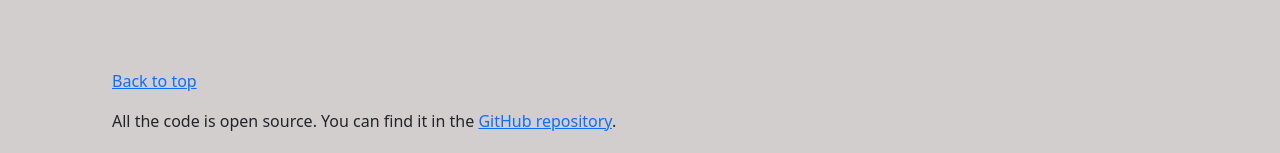
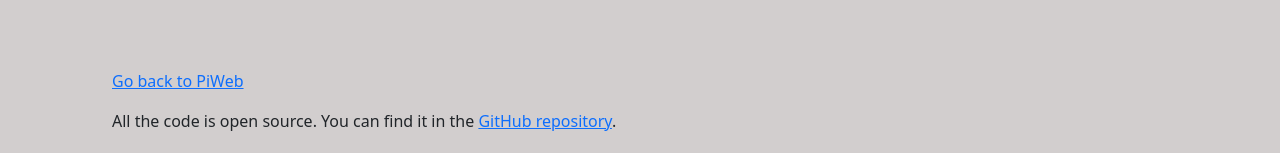
Before and after one commit to PiWebswiss/web-OCR, a plain HTML site: page index.html in a window 1280 px wide. Shown: the part 2369-2522 px from the top of the page. Drawn offline with nearby package versions, Linux system fonts and the light colour scheme.

Commit message:
updated text

```diff
--- a/index.html
+++ b/index.html
@@ -191,7 +191,7 @@
   <footer>
     <div class="footer-container">
       <div class="footer-margin">
-          <p><a data-translate="a-back-to-top" href="#">Back to top</a></p>
+          <p><a data-translate="a-back-to-top" href="../index.html">Go back to PiWeb</a></p>
           <p data-translate="footer-p1">All the code is open source. You can find it in the <a href="#">GitHub repository</a>.</p>
           <p data-translate="footer-p2" class="hide-on-small">Your predicted text is saved for two hours so that you can copy it. After that, your data is deleted.</p>
           <p data-translate="footer-p3" class="hide-on-small">I run a local cleaning schedule every hour to remove expired data.</p>
--- a/static/text.js
+++ b/static/text.js
@@ -29,20 +29,20 @@ const translations = {
         '1p-5': 'It supports various image formats, including PNG, JPEG, PDF and offers excellent accuracy.',
         '1p-6': 'For now, only images are supported, OCR with video is coming soon!',
         '1p-7': 'Link to <a href="https://ocr.space/ocrapi" target="_blank">OCR Space API</a>',
-        'a-back-to-top': 'Back to top',
-        'footer-p1': 'All the code is open source. You can find it in the <a href="#">GitHub repository</a>.',
+        'a-back-to-top': 'Go back to PiWeb',
+        'footer-p1': 'All the code is open source. You can find it in the <a href="https://github.com/PiWebswiss/web-OCR">GitHub repository</a>.',
         'footer-p2': 'Your predicted text is saved for two hours so that you can copy it. After that, your data is deleted.',
         'footer-p3': 'I run a local cleaning schedule every hour to remove expired data.',
         'footer-p4': 'If you wish, you can delete all the data stored on your device using the button below.',
         'btn-delete': 'Delete your data',
     },
     'fr': {
-        'nav-1': 'Reconnaissance de texte',
+        'nav-1': 'OCR',
         'nav-2': 'Historique',
         'nav-3': "Mode d'emploi",
         'h1': 'Reconnaissance optique de caractères',
-        'p1': "C'est une technologie qui reconnaît le texte dans une image. Il existe différentes méthodes, l'une des approches courantes étant le deep learning. J'ai implémenté un système pour reconnaître le texte d'une image",
-        'p2': "Essayer la reconnaissance optique de caractères en utilisant l'interface ci-dessous.",
+        'p1': "C'est une technologie qui reconnaît le texte dans une image. Il existe différentes méthodes, l'une des approches courantes étant le deep learning. J'ai implémenté un système pour reconnaître le texte d'une image.",
+        'p2': "Essayez la reconnaissance optique de caractères en utilisant l'interface ci-dessous.",
         'h3-1': 'Reconnaissance optique de caractères',
         'span-1': 'Cliquez pour télécharger le fichier',
         'drop-text': 'ou glissez-déposez votre fichier ici',
@@ -52,22 +52,22 @@ const translations = {
         'h4-1': 'Votre historique',
         'table-title-1': 'Date et heure',
         'table-title-2': 'Texte détecté',
-        '0p-1': 'Pour extraire le texte d\'une image, il suffit de glisser-déposer votre image ou d\'utiliser le bouton "Choisir une image". Votre image est automatiquement soumise et le texte extrait est renvoyé.',
-        '0p-2': 'Le texte est sauvegardé pendant 2 heures dans le stockage de votre navigateur, vous permettant de le copier.',
-        '0p-3': 'Après 2 heures, l\'historique est supprimé, assurez-vous donc de copier votre texte !',
-        '0p-5': 'N\'envoyez pas d\'images sensibles, car il n\'y a pas de protection en place, et votre image peut être utilisée par <a href="https://ocr.space/ocrapi" target="_blank">OCR Space</a>.',
-        '1p-1': 'J\'utilise l\'<a href="https://ocr.space/ocrapi" target="_blank">API OCR Space</a> pour effectuer la reconnaissance optique de caractères sur les images. Elle offre une bonne précision et est rapide.',
+        '0p-1': "Pour extraire le texte d'une image, il suffit de glisser-déposer votre image ou d'utiliser le bouton 'Choisir une image'. Votre image est automatiquement soumise et le texte extrait vous est donné.",
+        '0p-2': 'Le texte est sauvegardé pendant 2 heures dans le stockage de votre navigateur, ce qui vous permet de le copier.',
+        '0p-3': "Après 2 heures, l'historique est supprimé, assurez-vous donc de copier votre texte !",
+        '0p-5': "N'envoyez pas d'images sensibles, car il n'y a pas de protection en place, et votre image peut être utilisée par <a href='https://ocr.space/ocrapi' target='_blank'>OCR Space</a>.",
+        '1p-1': "J'utilise l'<a href='https://ocr.space/ocrapi' target='_blank'>API OCR Space</a> pour effectuer la reconnaissance optique de caractères sur les images. Elle offre une bonne précision et est rapide.",
         '1p-2': 'Vous avez une limite de 500 requêtes par jour avec leur OCR Engine 2.',
         '1p-3': 'OCR Space est un service basé sur le cloud qui peut extraire le texte trouvé dans une image.',
-        '1p-4': 'Il prend en charge plusieurs langues, mais actuellement, seul l\'anglais est pris en charge dans mon application.',
-        '1p-5': 'Il prend en charge divers formats d\'images, y compris PNG, JPEG, PDF et offre une excellente précision.',
-        '1p-6': 'Pour l\'instant, seules les images sont prises en charge, la reconnaissance de text sur vidéo arrive bientôt !',
+        '1p-4': "Il prend en charge plusieurs langues, par défaut c'est l'anglais.",
+        '1p-5': "Il prend en charge divers formats d'images, y compris PNG, JPEG, JPG.",
+        '1p-6': 'Pour l\'instant, seules les images sont prises en charge, la reconnaissance de texte sur vidéo arrive bientôt !',
         '1p-7': 'Lien vers <a href="https://ocr.space/ocrapi" target="_blank">l\'API OCR Space</a>',
-        'a-back-to-top': 'Retour en haut',
-        'footer-p1': 'Tout le code est open source. Vous pouvez le trouver dans le <a href="#">GitHub</a>.',
+        'a-back-to-top': 'Retourner à PiWeb',
+        'footer-p1': "Tout le code est open source. Vous pouvez le trouver sur <a href='https://github.com/PiWebswiss/web-OCR'>GitHub</a>.",
         'footer-p2': 'Votre texte prédit est sauvegardé pendant deux heures pour que vous puissiez le copier. Ensuite, vos données sont supprimées.',
         'footer-p3': 'Un processus de nettoyage est lancé toutes les heures pour supprimer les données expirées.',
-        'footer-p4': 'Si vous le souhaitez, vous pouvez supprimer toutes les données stockées sur votre appareil en utilisant le bouton ci-dessous.',
+        'footer-p4': "Si vous le souhaitez, vous pouvez supprimer toutes les données stockées sur votre appareil en utilisant le bouton ci-dessous.",
         'btn-delete': 'Supprimer vos données',
         }
 
```
